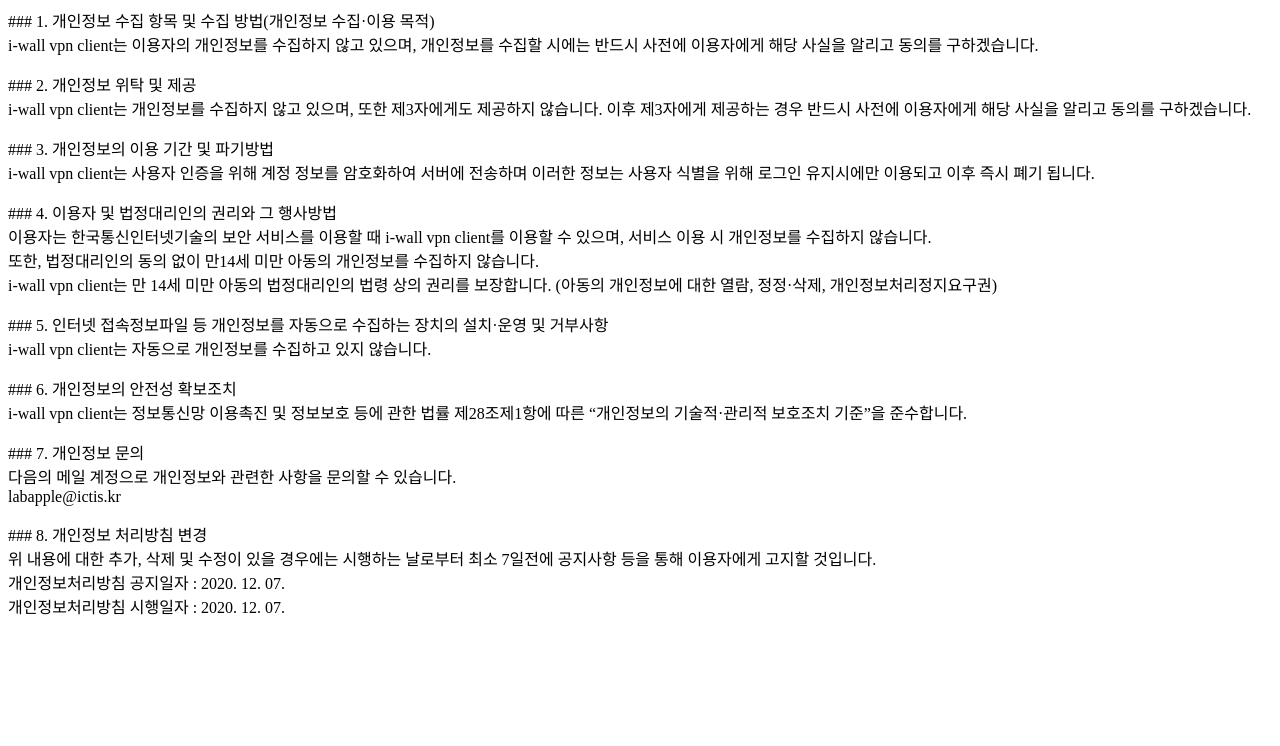
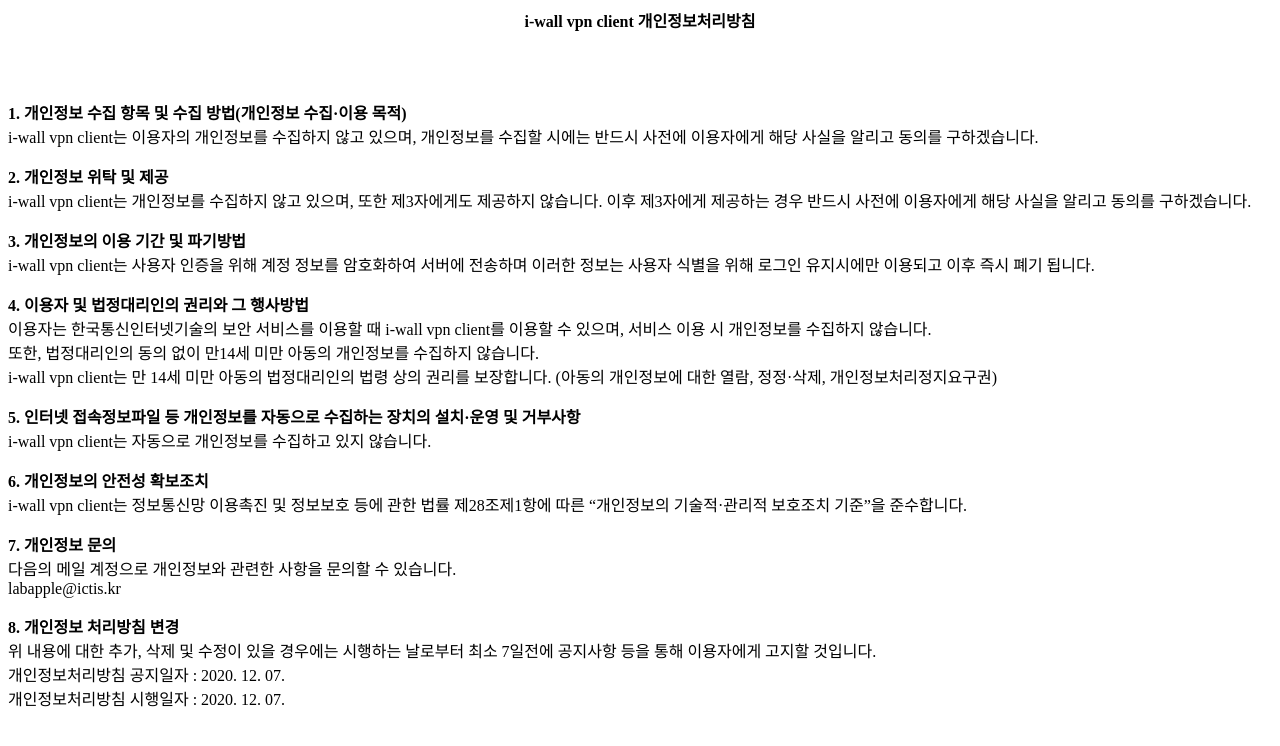
Before and after one commit to ictis-lab/ictis-lab.github.io, a plain HTML site: page index.html in a window 1280 px wide. Drawn offline with Linux system fonts and the light colour scheme.

Commit message:
bold, center 태그 적용.

```diff
--- a/index.html
+++ b/index.html
@@ -1,24 +1,25 @@
 <title>i-wall vpn client 개인정보처리방침</title>
 </head>
 <body>
-	<p>### 1. 개인정보 수집 항목 및 수집 방법(개인정보 수집·이용 목적)</br>
+	<p><center><b>i-wall vpn client 개인정보처리방침</b></center></p></br></br>
+	<p><b>1. 개인정보 수집 항목 및 수집 방법(개인정보 수집·이용 목적)</b></br>
 	i-wall vpn client는 이용자의 개인정보를 수집하지 않고 있으며, 개인정보를 수집할 시에는 반드시 사전에 이용자에게 해당 사실을 알리고 동의를 구하겠습니다.</p>
-	<p>### 2. 개인정보 위탁 및 제공</br>
+	<p><b>2. 개인정보 위탁 및 제공</b></br>
 	i-wall vpn client는 개인정보를 수집하지 않고 있으며, 또한  제3자에게도 제공하지 않습니다. 이후 제3자에게 제공하는 경우 반드시 사전에 이용자에게 해당 사실을 알리고 동의를 구하겠습니다.</p>
-	<p>### 3. 개인정보의 이용 기간 및 파기방법</br>
+	<p><b>3. 개인정보의 이용 기간 및 파기방법</b></br>
 	i-wall vpn client는 사용자 인증을 위해 계정 정보를 암호화하여 서버에 전송하며 이러한 정보는 사용자 식별을 위해 로그인 유지시에만 이용되고 이후 즉시 폐기 됩니다.</p>
-	<p>### 4. 이용자 및 법정대리인의 권리와 그 행사방법</br>
+	<p><b>4. 이용자 및 법정대리인의 권리와 그 행사방법</b></br>
 	이용자는 한국통신인터넷기술의 보안 서비스를 이용할 때 i-wall vpn client를 이용할 수 있으며, 서비스 이용 시 개인정보를 수집하지 않습니다.</br>
 	또한, 법정대리인의 동의 없이 만14세 미만 아동의 개인정보를 수집하지 않습니다.</br>
 	i-wall vpn client는 만 14세 미만 아동의 법정대리인의 법령 상의 권리를 보장합니다. (아동의 개인정보에 대한 열람, 정정·삭제, 개인정보처리정지요구권)</p>
-	<p>### 5. 인터넷 접속정보파일 등 개인정보를 자동으로 수집하는 장치의 설치·운영 및 거부사항</br>
+	<p><b>5. 인터넷 접속정보파일 등 개인정보를 자동으로 수집하는 장치의 설치·운영 및 거부사항</b></br>
 	i-wall vpn client는 자동으로 개인정보를 수집하고 있지 않습니다.</p>
-	<p>### 6. 개인정보의 안전성 확보조치</br>
+	<p><b>6. 개인정보의 안전성 확보조치</b></br>
 	i-wall vpn client는 정보통신망 이용촉진 및 정보보호 등에 관한 법률 제28조제1항에 따른 “개인정보의 기술적·관리적 보호조치 기준”을 준수합니다.</p>
-	<p>### 7. 개인정보 문의</br>
+	<p><b>7. 개인정보 문의</b></br>
 	다음의 메일 계정으로 개인정보와 관련한 사항을 문의할 수 있습니다.</br>
 	labapple@ictis.kr</p>
-	<p>### 8. 개인정보 처리방침 변경</br>
+	<p><b>8. 개인정보 처리방침 변경</b></br>
 	위 내용에 대한 추가, 삭제 및 수정이 있을 경우에는 시행하는 날로부터 최소 7일전에 공지사항 등을 통해 이용자에게 고지할 것입니다.</br>
 	개인정보처리방침 공지일자 : 2020. 12. 07.</br>
 	개인정보처리방침 시행일자 : 2020. 12. 07.</p>
```
